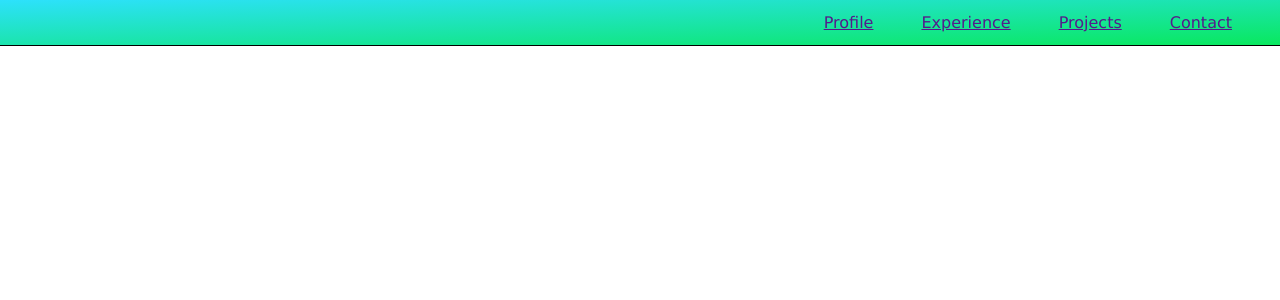
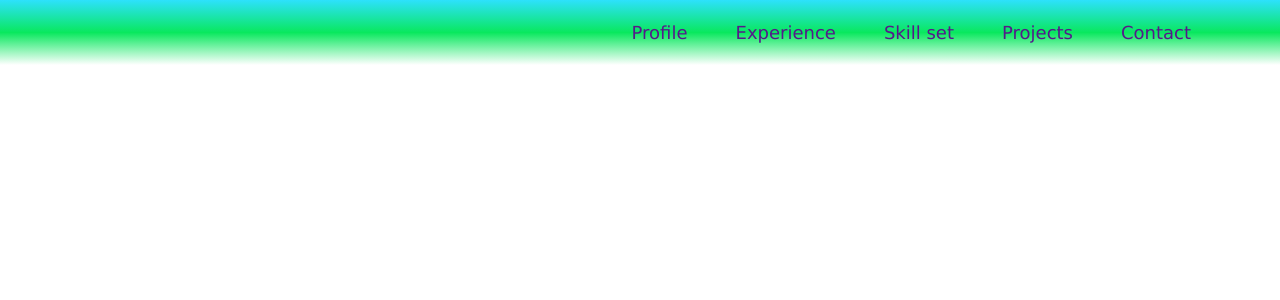
Before and after one commit to Camilo-ovalle/Personal_portfolio, a React (Vite) app: page / in a window 1280 px wide. Shown: the top 300 px of the page. Built offline with nearby package versions, Linux system fonts and the light colour scheme.

Commit message:
creating the header branch and working on the nav bar

```diff
--- a/src/components/NavigationBar.jsx
+++ b/src/components/NavigationBar.jsx
@@ -9,6 +9,7 @@ function NavigationBar() {
             <ul>
                 <li><a href="">Profile</a></li>
                 <li><a href="">Experience</a></li>
+                <li><a href="">Skill set</a></li>
                 <li><a href="">Projects</a></li>
                 <li><a href="">Contact</a></li>
             </ul>
--- a/src/styles/NavBar.scss
+++ b/src/styles/NavBar.scss
@@ -2,10 +2,9 @@ nav{
     display: flex;
     justify-content: right;
     align-items: center;
-    height: 45px;
-    background-image: linear-gradient(to bottom right, #2DE1FC, #09E85E);
-    padding: 0px 24px;
-    border-bottom: 1px solid
+    height: 65px;
+    background-image: linear-gradient(to bottom, #2DE1FC, #09E85E, white);
+    padding: 0px 65px;
 }
 
 ul{
@@ -13,15 +12,25 @@ ul{
     display: flex;
     justify-content: space-between;
     margin: 0px;
-
+    padding: 0px;
 }
 
 li{
     display: flex;
     justify-content: space-between;
-    padding: 5px 24px;
+    padding: 13px 24px;
+    transition: 0.3s;
 }
 
 li:hover{
-    background-color: #8CD790;
+    background-color: #2afc975c;
+    border-radius: 5px;
+    transition:  0.4s;
+    cursor: pointer;
+    filter: blur(1px);
 }
+
+a{
+    text-decoration: none;
+    font-size: large;
+}
```
